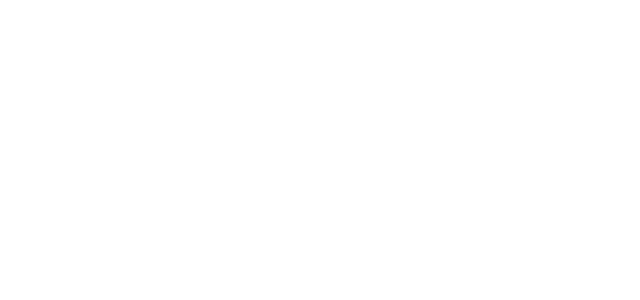
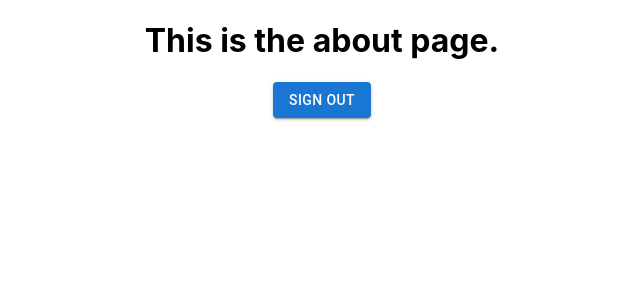
Before and after one commit to khantzeyar/djreactjwt, a React (Create React App) app in the folder frontend/: page /about in a window 1280 px wide. Before the commit this address had no page. Shown: the top 300 px of the page, without its empty margins (318-958 px from the left). Built offline with nearby package versions, Linux system fonts and the light colour scheme.

Commit message:
The user now signs in to the page they signed out.

```diff
--- a/frontend/src/App.js
+++ b/frontend/src/App.js
@@ -2,6 +2,7 @@
 import SignIn from "./pages/SignIn"
 import SignUp from "./pages/SignUp"
 import Home from "./pages/Home"
+import About from "./pages/About"
 
 function App() {
   return (
@@ -10,6 +11,7 @@
         <Route path ="/" element={<Home/>} />
         <Route path="/signin" element={ <SignIn/> } />
         <Route path="/signup" element={ <SignUp/> } />
+        <Route path="/about" element={<About/> } />
       </Routes>
     </div>
   )
--- /dev/null
+++ b/frontend/src/pages/About.js
@@ -0,0 +1,13 @@
+import SignOutButton from "../ui/SignOutButton"
+
+function About(){
+    return (
+        <div>
+            <h1>This is the about page.</h1>
+            <p>
+              <SignOutButton/>
+            </p>
+        </div>
+    )
+}
+export default About
--- a/frontend/src/pages/Home.js
+++ b/frontend/src/pages/Home.js
@@ -1,19 +1,14 @@
 import React, {useEffect, useState} from 'react';
-import { Button } from '@mui/material';
 import { useNavigate } from "react-router-dom";
 import axios from 'axios';
+import SignOutButton from '../ui/SignOutButton';
 
 axios.defaults.withCredentials = true
 
 function Home() {
-    const [user, setUser] = useState('');
-    const navigate = useNavigate();
+  const [user, setUser] = useState('');
+  const navigate = useNavigate();
 
-    //Removes the token to get rid of the user's access. Moves the user to the Sign In page as well.
-    const handleSignOut = () => {
-        localStorage.removeItem('accessToken');
-        navigate("/signin");
-  };
   useEffect(() => {
     //Redirects the user if they aren't signed in.
     if (localStorage.getItem('accessToken') === null) {
@@ -38,9 +33,7 @@
         <div>
             <h1>Welcome, {user}</h1>
             <p>
-              <Button variant="contained" onClick={handleSignOut}>
-                Sign Out
-              </Button>
+              <SignOutButton/>
             </p>
         </div>
     )
--- a/frontend/src/pages/SignIn.js
+++ b/frontend/src/pages/SignIn.js
@@ -25,8 +25,16 @@
         const accessToken = response.data.access;
         alert("Sign In Success!\nAccess Token: " + accessToken)
         localStorage.setItem('accessToken', accessToken);
-        //Go to home page
-        navigate("/");
+        //Handling navigation
+        const redirectURL = localStorage.getItem('logoutRedirect');
+        if (redirectURL === null) {
+          window.location.replace("/");
+        }
+        else
+        {
+          window.location.replace(redirectURL);
+          localStorage.removeItem('logoutRedirect');
+        }
     }catch (error){
         alert("Sign In Failed!\n " + error)
     }
--- /dev/null
+++ b/frontend/src/ui/SignOutButton.js
@@ -0,0 +1,11 @@
+import { Button } from '@mui/material';
+function SignOutButton(){
+    //Removes the token to get rid of the user's access. Moves the user to the Sign In page as well.
+    const handleSignOut = () => {
+        localStorage.setItem('logoutRedirect', window.location.pathname);
+        localStorage.removeItem('accessToken');
+        window.location.replace('/signin');
+    };
+    return(<Button variant="contained" onClick={handleSignOut}>Sign Out</Button>)
+}
+export default SignOutButton
```
Also changed, not shown: frontend/src/Ui.js (added, +12 -0 lines).
